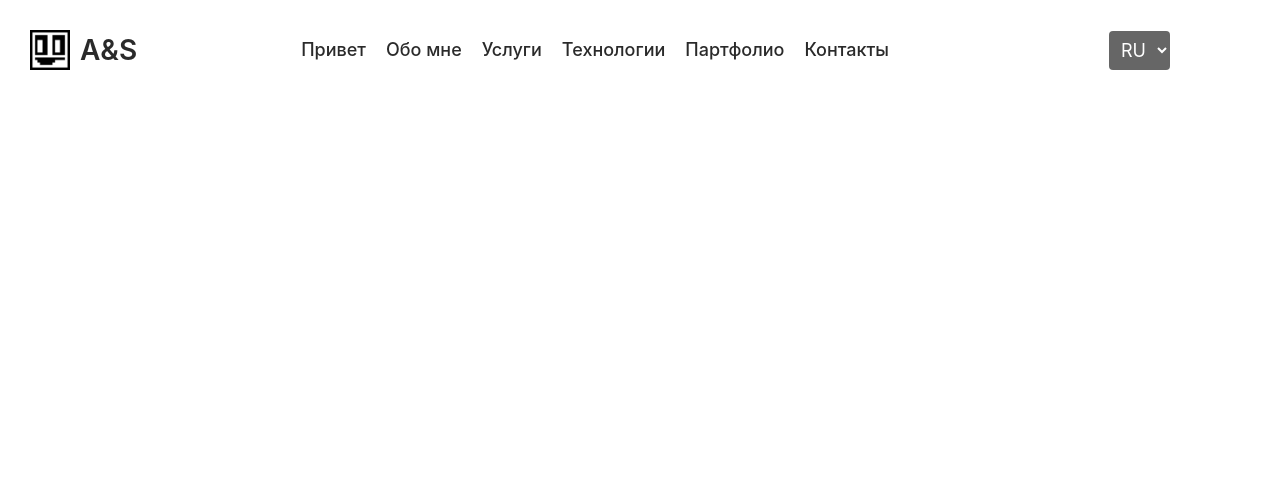
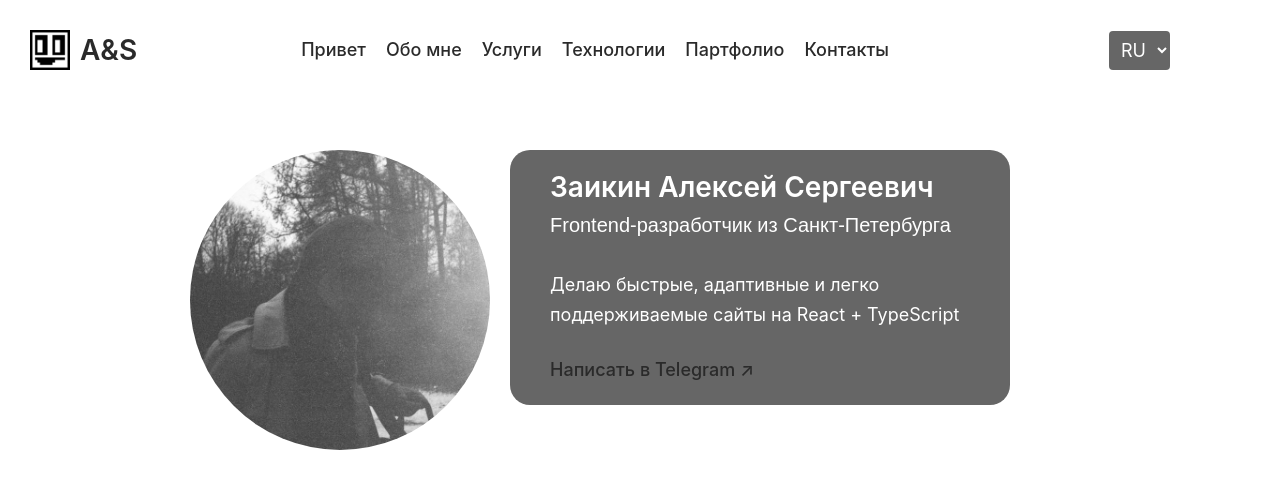
Before and after one commit to zaikinale/my-visit-card.io, a React (Vite) app: page / in a window 1280 px wide. Shown: the top 488 px of the page. Built offline with nearby package versions, Linux system fonts and the light colour scheme.

Commit message:
added block hero

```diff
--- a/src/App.jsx
+++ b/src/App.jsx
@@ -1,6 +1,7 @@
 import { useState } from 'react'
 import './App.css'
 import Header from './components/Header.jsx'
+import Hero from './components/Hero.jsx'
 
 function App() {
   const [count, setCount] = useState(0)
@@ -8,6 +9,7 @@ function App() {
   return (
     <>
         <Header />
+        <Hero />
     </>
   )
 }
--- /dev/null
+++ b/src/assets/styles/hero.scss
@@ -0,0 +1,27 @@
+.hero__img {
+  width: 300px;
+  height: 300px;
+  object-fit: contain;
+  border-radius: 150px;
+  //margin: 0 auto;
+}
+
+.hero__content {
+  align-self: flex-start;
+  max-width: 500px;
+  //justify-content: space-evenly;
+}
+
+.hero__subtitle {
+  text-align: start;
+}
+
+.hero__text {
+  text-align: start;
+
+}
+
+.hero__btn {
+  text-align: start;
+
+}
--- a/src/assets/styles/main.scss
+++ b/src/assets/styles/main.scss
@@ -7,12 +7,17 @@
 .block {
   background-color: var(--color-text-secondary);
   border-radius: 20px;
-  padding: 20px;
+  padding: 20px 40px;
 }
 
 .df {
   display: flex;
 }
+
+.fdc {
+  flex-direction: column;
+}
+
 
 .aic {
   align-items: center;
--- /dev/null
+++ b/src/components/Hero.jsx
@@ -0,0 +1,21 @@
+import '../assets/styles/main.scss'
+import '../assets/styles/hero.scss'
+import MyImg from '../../public/me.jpeg'
+
+
+export default  function Hero() {
+    return (
+        <main className="hero">
+            <h2 className="hero__title"></h2>
+            <div className="container df aci jcc g20">
+                <img src={MyImg} alt="Фото начинающего разработчика Заикина Алексея Сергеевича" className="hero__img"/>
+                <div className="hero__content df fdc g10 block">
+                    <h2 className="hero__subtitle">Заикин Алексей Сергеевич <br/> <strong>Frontend-разработчик из Санкт-Петербурга</strong></h2>
+
+                    <p className="hero__text">Делаю быстрые, адаптивные и легко поддерживаемые сайты на React + TypeScript</p>
+                    <a href="https://t.me/@A7S_list" className="hero__btn">Написать в Telegram ↗</a>
+                </div>
+            </div>
+        </main>
+    )
+}
--- a/src/index.css
+++ b/src/index.css
@@ -104,6 +104,8 @@ a:hover {
 }
 
 strong, b {
+    font-size: 20px;
     font-weight: 500;
     font-family: 'Satoshi', sans-serif;
+    margin-bottom: 10px;
 }
```
Also changed, not shown: public/me.jpeg (added), src/components/Main.jsx (deleted).
